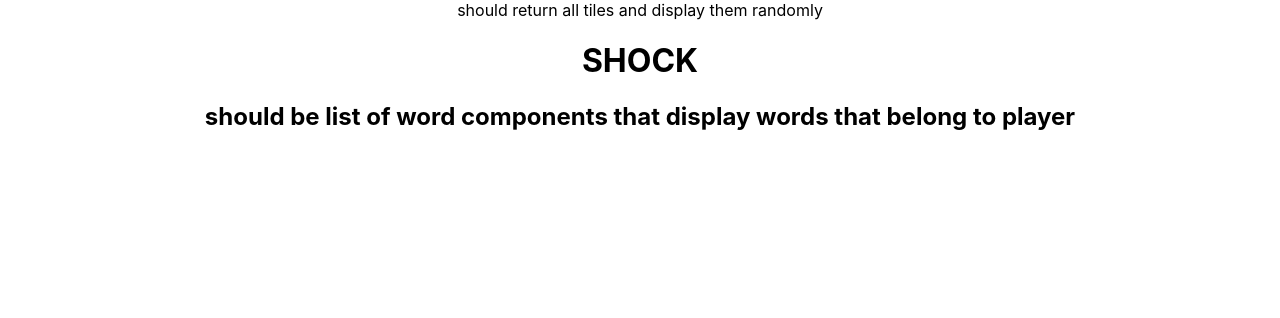
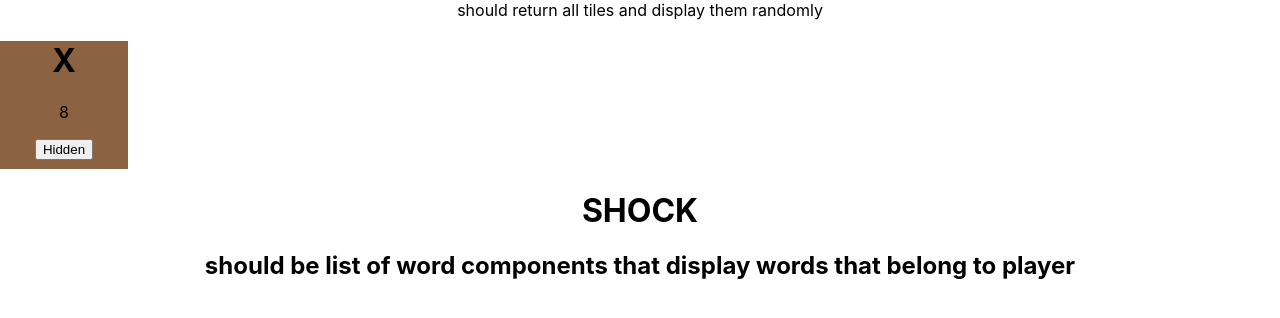
Before and after one commit to SHOCK122/scramble, a React (Create React App) app: page / in a window 1280 px wide. Shown: the top 318 px of the page. Built offline with nearby package versions, Linux system fonts and the light colour scheme.

Commit message:
Implement basic tile state

```diff
--- a/src/App.css
+++ b/src/App.css
@@ -8,8 +8,8 @@
 }
 
 @media (prefers-reduced-motion: no-preference) {
-  .App-logo {
-    animation: App-logo-spin infinite 20s linear;
+  .Tile {
+    animation: Tile-spin 1 3.5s ease-out;
   }
 }
 
@@ -28,11 +28,18 @@
   color: #61dafb;
 }
 
-@keyframes App-logo-spin {
+@keyframes Tile-spin {
   from {
-    transform: rotate(0deg);
+    transform: rotate(0turn);
   }
   to {
-    transform: rotate(360deg);
+    transform: rotate(5turn);
   }
 }
+
+.Tile {
+  background-color: #8b6342;
+  width: 8em;
+  height: 8em;
+  justify-content: center;
+}
--- a/src/App.js
+++ b/src/App.js
@@ -1,11 +1,18 @@
+import { useState } from 'react';
 import './App.css';
 
 const Tile = (props) => {
+  // const [counter, setCounter] = useState(0)
+  const [isHidden, setIsHidden] = useState(true)
   return (
     <div className="Tile">
       <h1>{props.letter}</h1>
-      <h2>{props.value}</h2>
-      <h2>{props.isHidden}</h2>
+      {/* <h2>{props.value}</h2> */}
+      <p>{props.value}</p>
+      <button
+        onClick={() => setIsHidden(!isHidden)}>
+          {isHidden ? 'Hidden' : 'Revealed'}
+      </button>
     </div>
   )
 }
@@ -31,7 +38,10 @@ const TileSet = (props) => {
   return (
     <>
       should return all tiles and display them randomly
-      <Tile />
+      <Tile
+        letter = 'X'
+        value = {8}
+      />
     </>
   )
 }
```
